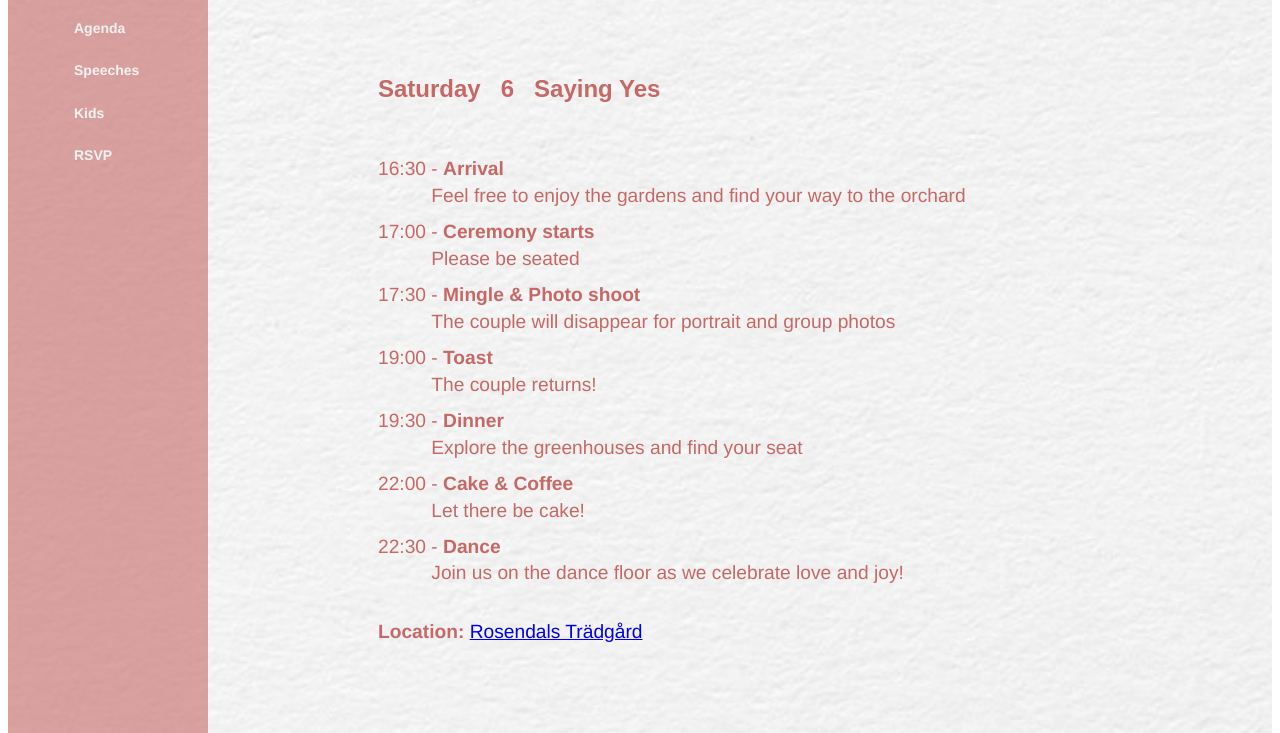
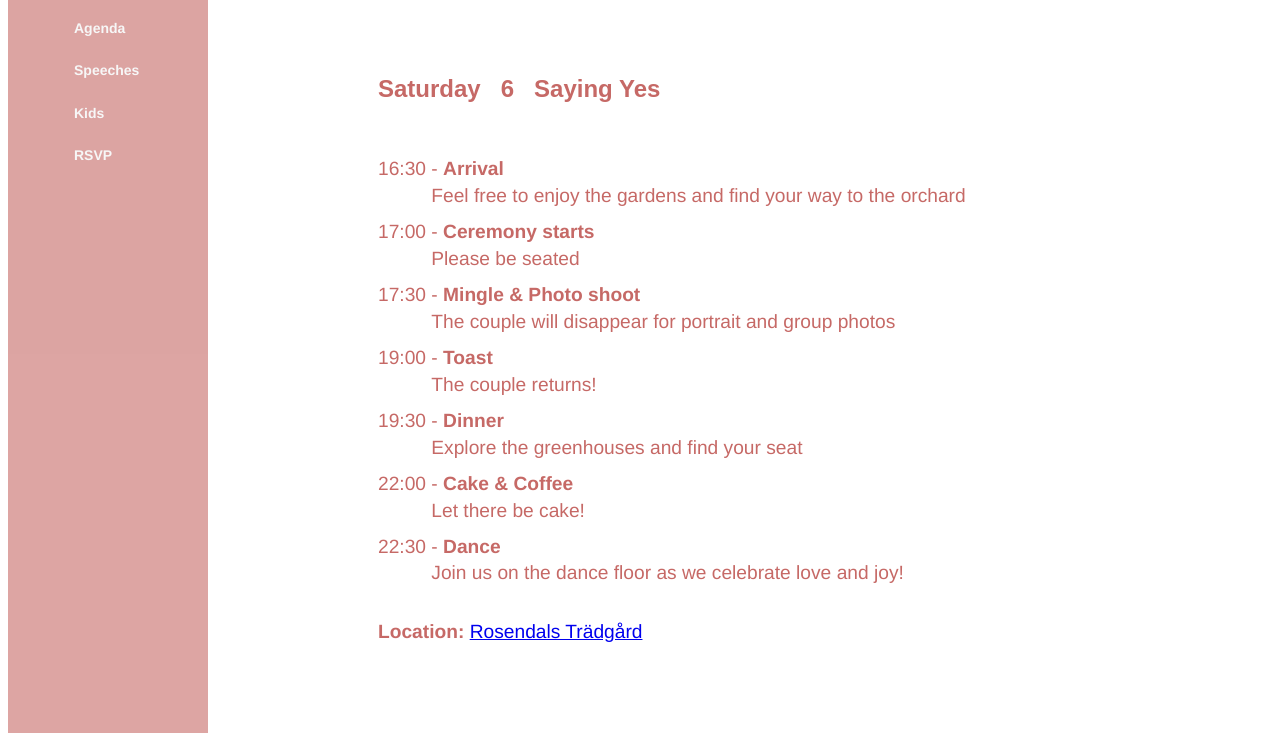
Before and after one commit to jrletosa/jrletosa.github.io, a website built with webpack: page agenda.html in a window 1280 px wide. Shown: the part 155-888 px from the top of the page. Built offline with nearby package versions, Linux system fonts and the light colour scheme; a web font is replaced by a local one.

Commit message:
Remove background

```diff
--- a/css/style.css
+++ b/css/style.css
@@ -54,7 +54,7 @@ p {
   margin: 0;
   padding: 0;
   /* The image used */
-  background-image: url("../img/background/background-empty-1.jpeg");
+  /*background-image: url("../img/background/background-empty-1.jpeg");*/
 
 
   /* Center and scale the image nicely */
```
